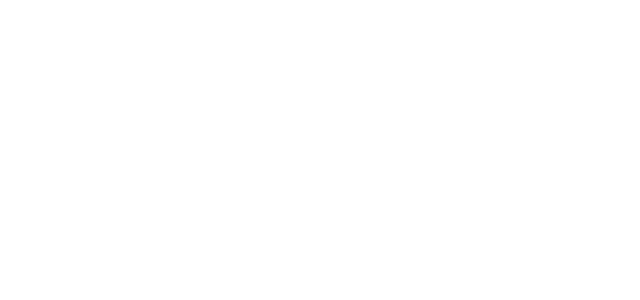
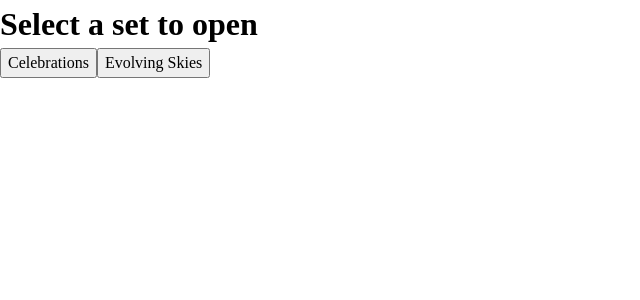
Before and after one commit to boogerbuttcheeks/pokepacks, a Next.js app: page / in a window 1280 px wide. Shown: the top 300 px of the page, without its empty margins (0-640 px from the left). Built offline with nearby package versions, Linux system fonts and the light colour scheme.

Commit message:
expansion selection

```diff
--- a/pages/index.js
+++ b/pages/index.js
@@ -1,8 +1,11 @@
 import Head from 'next/head'
 import Image from 'next/image'
 import styles from '@/styles/Home.module.css'
+import { useState } from "react"
 
 export default function Home() {
+  const [expansionSelected, setExpansionSelected] = useState('')
+
   return (
     <>
       <Head>
@@ -12,6 +15,12 @@
         <link rel="icon" href="/favicon.ico" />
       </Head>
 
+      {expansionSelected === '' ? <main className={styles.main}>
+        <h1>Select a set to open</h1>
+        <button onClick={() => { setExpansionSelected('cel') }}>Celebrations</button>
+        <button onClick={() => { setExpansionSelected('evs') }}>Evolving Skies</button>
+      </main> : <></>}
+
       <main className={styles.main}>
       </main>
     </>
```
